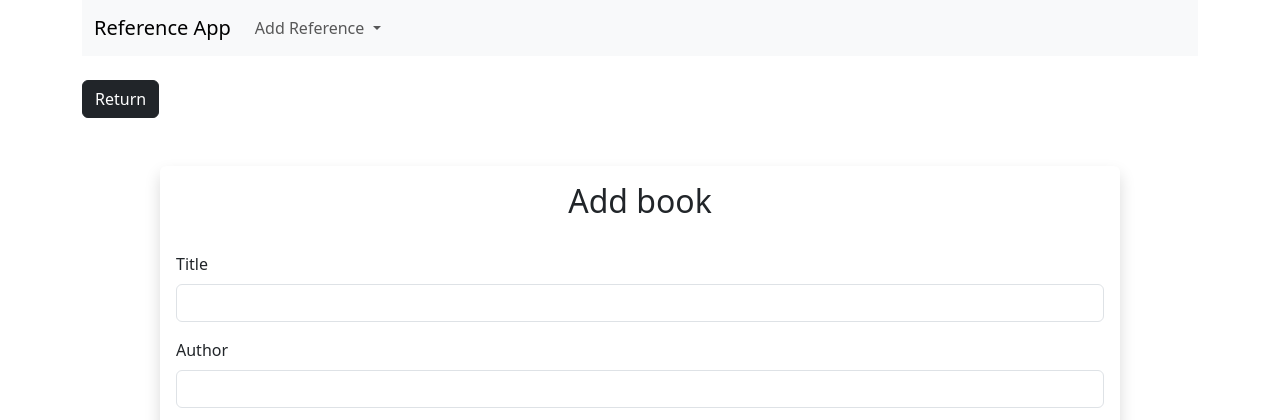
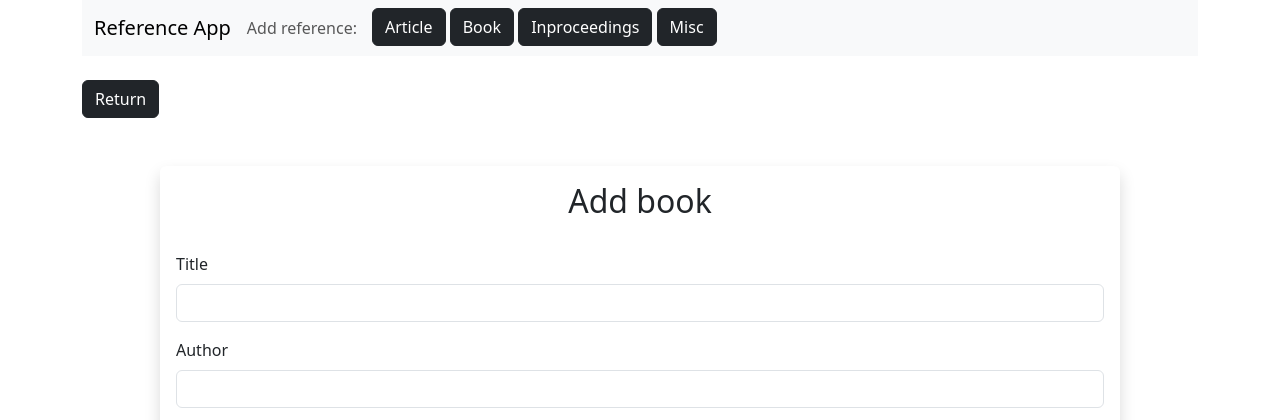
Before and after one commit to matimove/miniprojekti, a Flask app: page /add-book in a window 1280 px wide. Shown: the top 420 px of the page. Run offline with Flask 3, Linux system fonts and the light colour scheme.

Commit message:
add buttons for each reference type

```diff
--- a/src/templates/layout.html
+++ b/src/templates/layout.html
@@ -18,21 +18,16 @@
             </button>
             <div class="collapse navbar-collapse" id="navbarSupportedContent">
               <ul class="navbar-nav me-auto mb-2 mb-lg-0">
-                <li class="nav-item dropdown">
-                  <a class="nav-link dropdown-toggle" role="button" data-bs-toggle="dropdown" aria-expanded="false">
-                    Add Reference
-                  </a>
-                  <ul class="dropdown-menu">
-                    <li><a class="dropdown-item" href="/add-article">Article</a></li>
-                    <li><a class="dropdown-item" href="/add-book">Book</a></li>
-                    <li><a class="dropdown-item" href="/add-inproceedings">Inproceedings</a></li>
-                  </ul>
+                <span class="navbar-text" style="padding-right: 15px">
+                  Add reference:
+                </span>
+                <li class="nav-item">
+                  <a class="btn btn-dark" href="/add-article">Article</a>
+                  <a class="btn btn-dark" href="/add-book">Book</a>
+                  <a class="btn btn-dark" href="/add-inproceedings">Inproceedings</a>
+                  <a class="btn btn-dark" href="/add-misc">Misc</a>
                 </li>
               </ul>
-              <!-- <form class="d-flex" role="search"> -->
-              <!--   <input class="form-control me-2" type="search" placeholder="Search" aria-label="Search"> -->
-              <!--   <button class="btn btn-outline-success" type="submit">Search</button> -->
-              <!-- </form> -->
             </div>
           </div>
         </nav>
```
